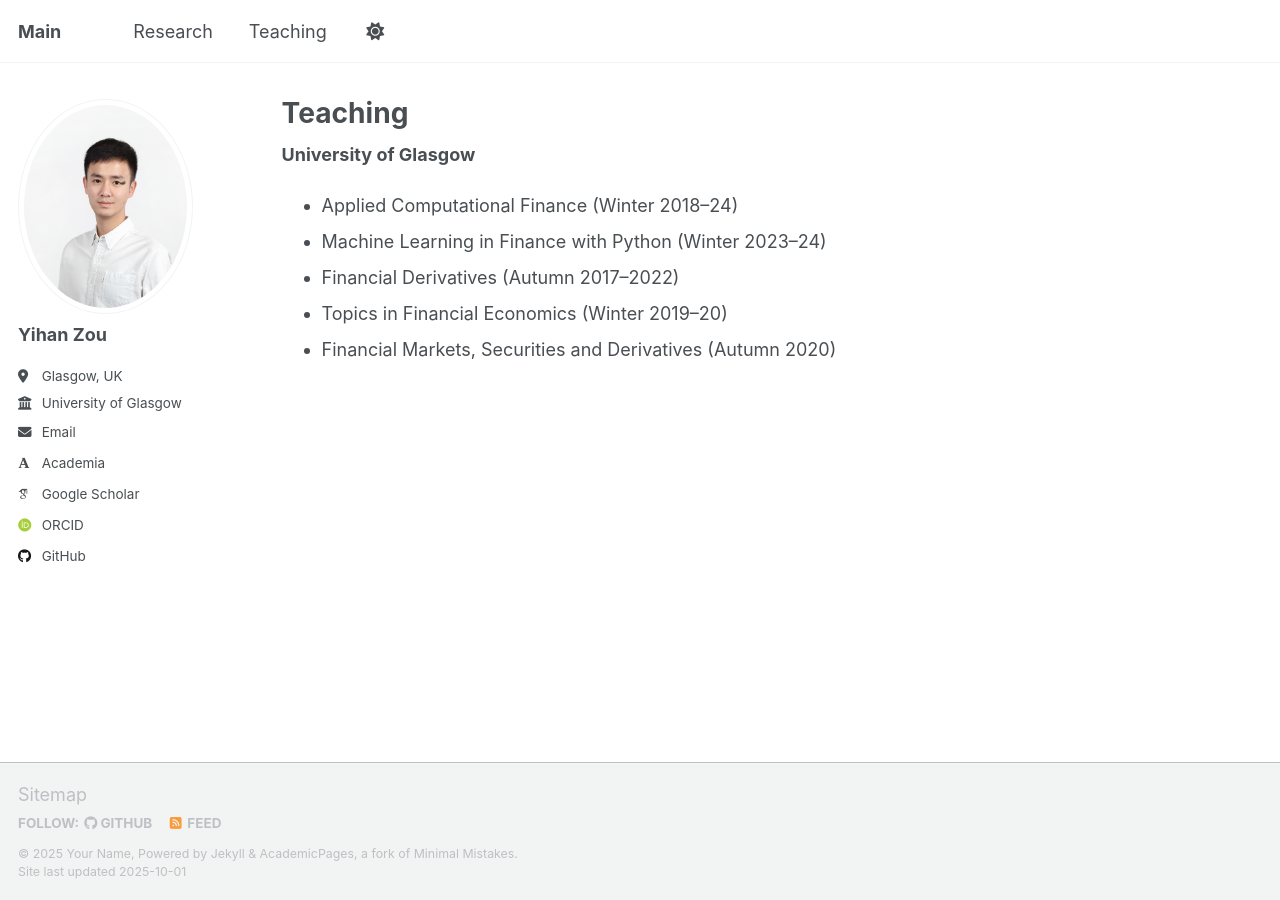
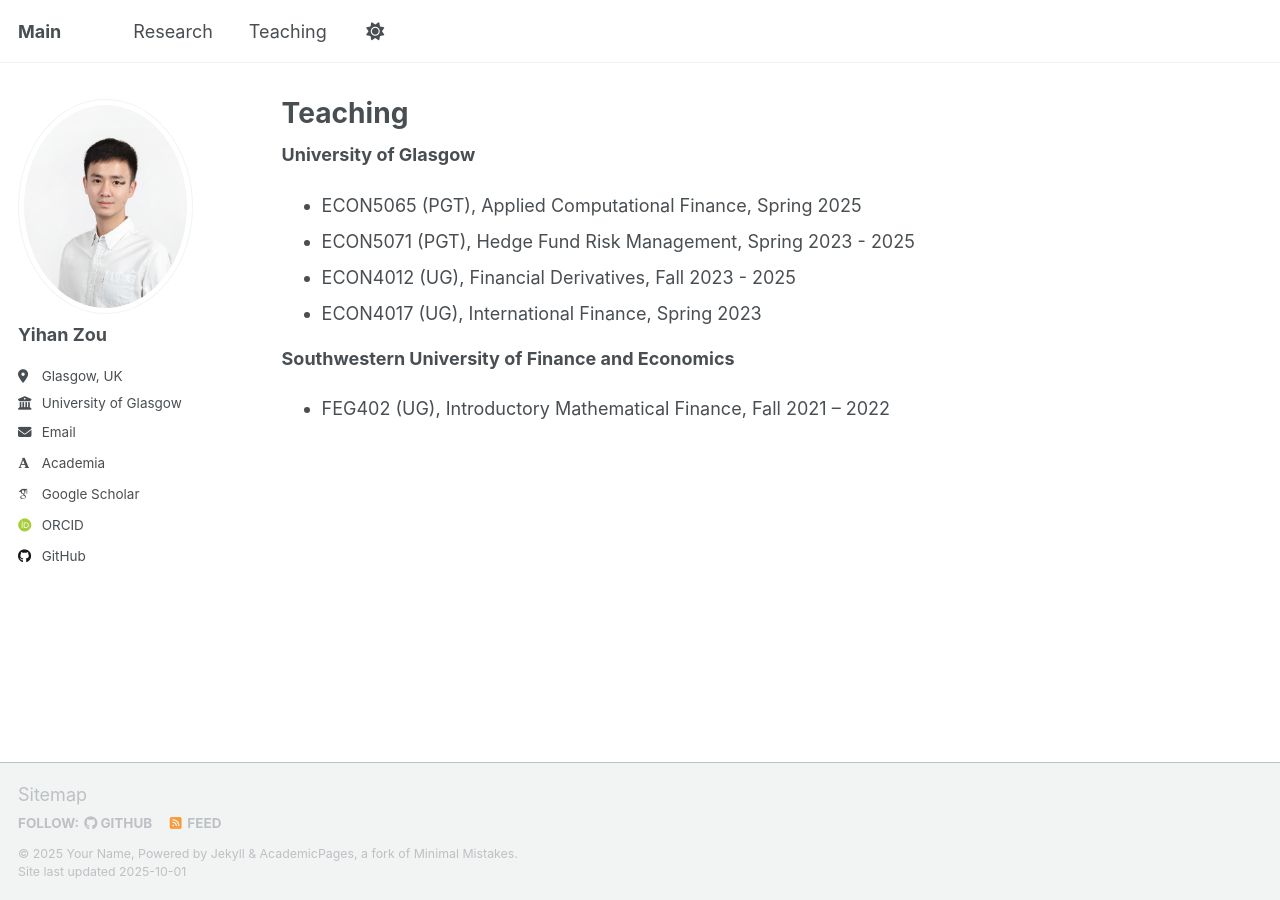
Before and after one commit to yihanZzz/yihanZzz.github.io, a Jekyll site: the page built from _pages/teaching.html, in a window 1280 px wide. Built offline with Jekyll 4.4.1, drawn with Linux system fonts in a browser that asks for light colours; some web fonts are replaced; a script that is not in the unit is left out.

Commit message:
Update teaching.html

```diff
--- a/_pages/teaching.html
+++ b/_pages/teaching.html
@@ -6,9 +6,13 @@ author_profile: true
 ---
 <p><strong>University of Glasgow</strong></p>
 <ul class="teaching-list">
-  <li>Applied Computational Finance (Winter 2018–24)</li>
-  <li>Machine Learning in Finance with Python (Winter 2023–24)</li>
-  <li>Financial Derivatives (Autumn 2017–2022)</li>
-  <li>Topics in Financial Economics (Winter 2019–20)</li>
-  <li>Financial Markets, Securities and Derivatives (Autumn 2020)</li>
+  <li>ECON5065 (PGT), Applied Computational Finance, Spring 2025</li>
+  <li>ECON5071 (PGT), Hedge Fund Risk Management, Spring 2023 - 2025</li>
+  <li>ECON4012 (UG), Financial Derivatives, Fall 2023 - 2025</li>
+  <li>ECON4017 (UG), International Finance, Spring 2023</li>
 </ul>
+
+<p><strong>Southwestern University of Finance and Economics</strong></p>
+<ul class="teaching-list">
+  <li>FEG402 (UG), Introductory Mathematical Finance, Fall 2021 – 2022</li>
+</ul>
```
